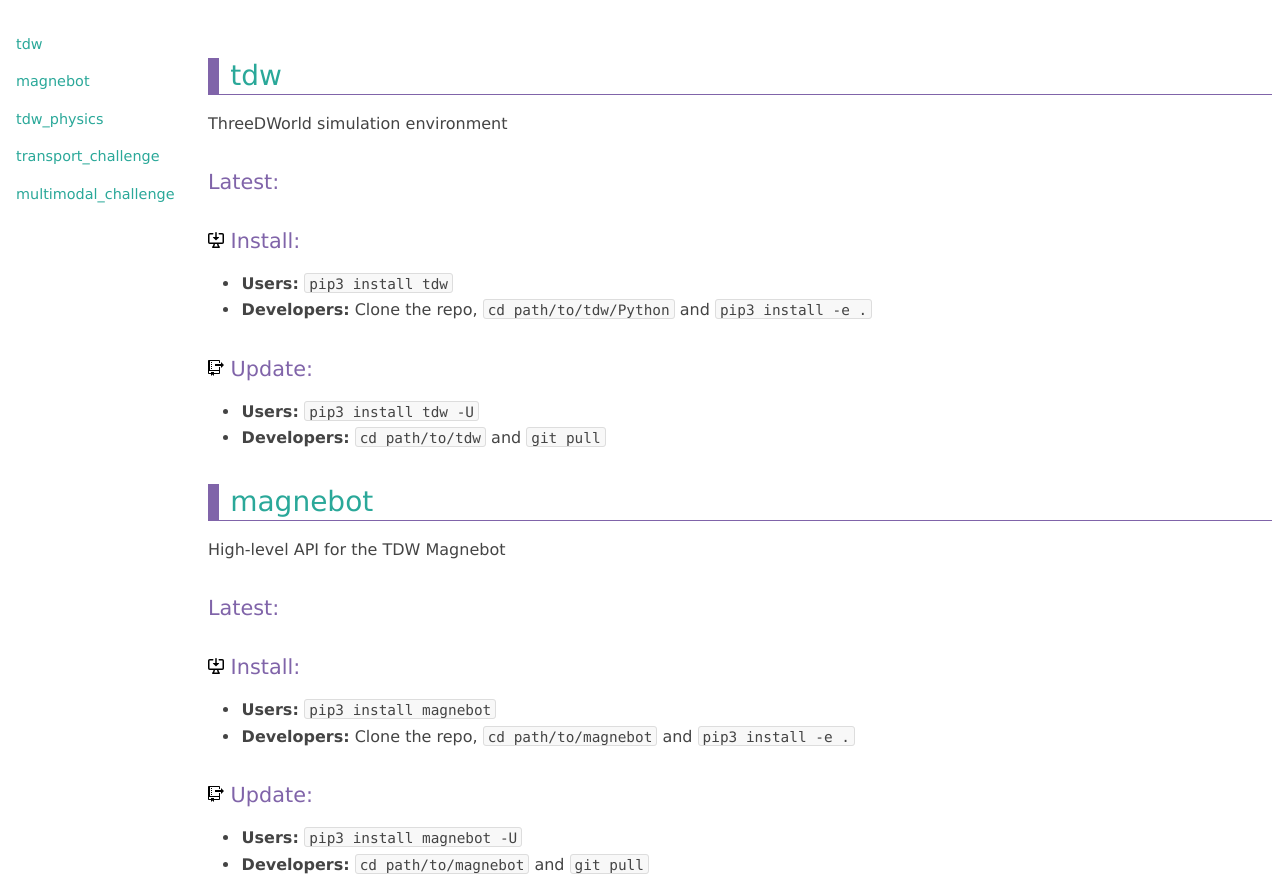
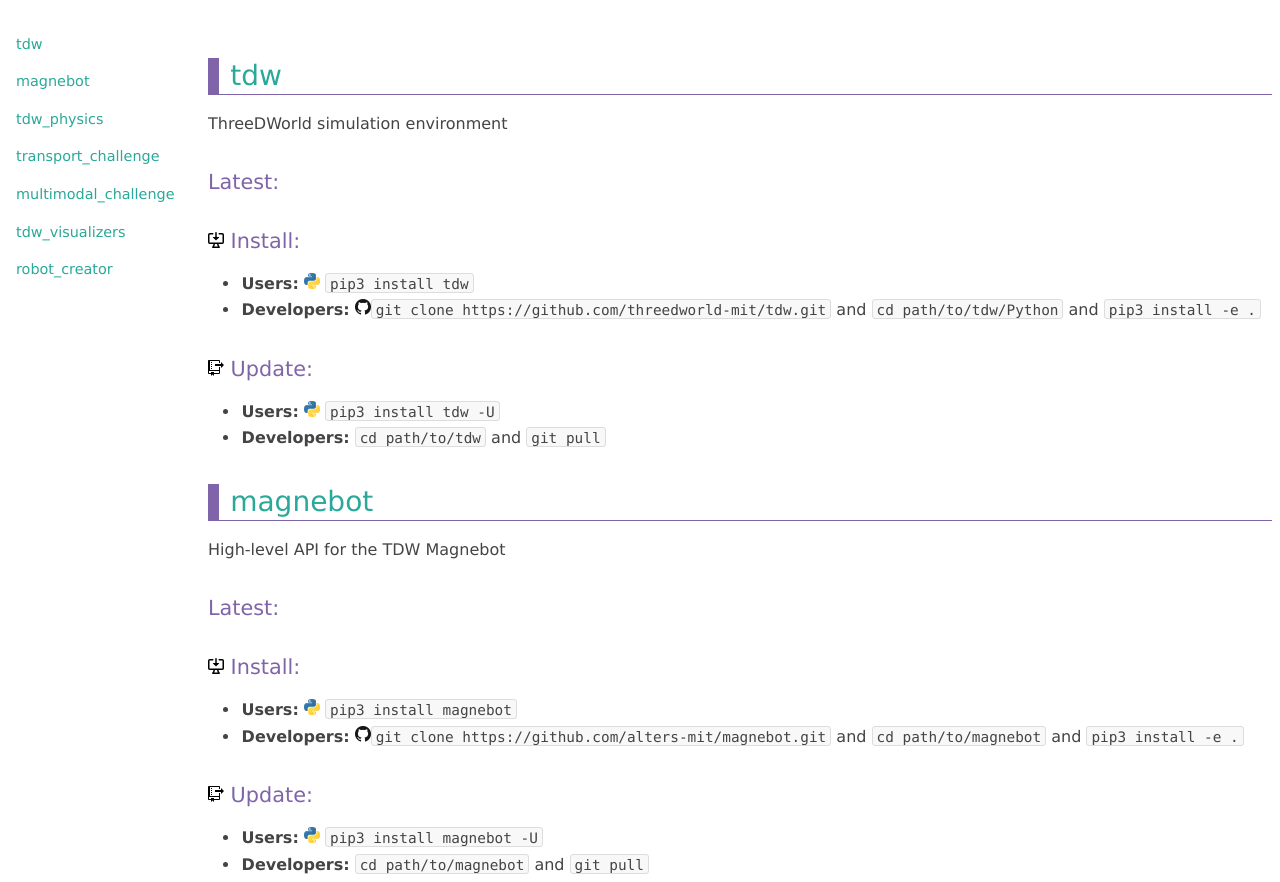
Before and after one commit to alters-mit/alters-mit.github.io, a plain HTML site: page index.html in a window 1280 px wide. Shown: the top 882 px of the page. Drawn offline with Linux system fonts and the light colour scheme; no server answers.

Commit message:
Added unity repos

```diff
--- a/index.html
+++ b/index.html
@@ -9,6 +9,10 @@
 <script>
     $('head').append('<link rel="stylesheet" type="text/css" href="css/purple.css">');
     const repos = ["threedworld-mit/tdw", "alters-mit/magnebot", "alters-mit/tdw_physics", "alters-mit/transport_challenge", "alters-mit/multimodal_challenge"];
+    const unity_urls = ["https://github.com/threedworld-mit/tdw_visualizers", "https://github.com/alters-mit/robot_creator"];
+    const pypi_icon = '<img src="images/pypi.png" alt="pypi">';
+    const github_icon = '<img src="images/github.png" alt="pypi">';
+
     let repo_names = [];
     for (i = 0; i < repos.length; i++) {
         repo_names[i] = /\/(.*)/.exec(repos[i])[1];
@@ -37,17 +41,18 @@
         let install = "<h4><img src='images/desktop-download-16.svg' alt='install'> Install:</h4>\n\n<ul>\n";
         let update = "<h4><img src='images/repo-pull-16.svg' alt='update'> Update:</h4>\n\n<ul>\n";
         let git_pull = "<code>cd path/to/" + repo_names[i] + "</code> and <code>git pull</code>";
+        let git_clone = github_icon + "<code>git clone " + "https://github.com/" + repo + ".git</code>";
         let clone_repo = "";
         if (repo === "threedworld-mit/tdw"){
-            clone_repo = "Clone the repo, <code>cd path/to/" + repo_names[i] + "/Python</code> and <code>pip3 install -e .</code>";
+            clone_repo = git_clone + " and <code>cd path/to/" + repo_names[i] + "/Python</code> and <code>pip3 install -e .</code>";
         }
         else{
-            clone_repo = "Clone the repo, <code>cd path/to/" + repo_names[i] + "</code> and <code>pip3 install -e .</code>";
+            clone_repo = git_clone + " and <code>cd path/to/" + repo_names[i] + "</code> and <code>pip3 install -e .</code>";
         }
         if (pypi[i] != null){
-            install += "<li><b>Users: </b><code>pip3 install " + pypi[i] + "</code></li>\n";
+            install += "<li><b>Users:</b> " + pypi_icon + " <code>pip3 install " + pypi[i] + "</code></li>\n";
             install += "<li><b>Developers:</b> " + clone_repo + "</li>\n";
-            update += "<li><b>Users: </b><code>pip3 install " + pypi[i] + " -U</code></li>\n";
+            update += "<li><b>Users:</b> " + pypi_icon + " <code>pip3 install " + pypi[i] + " -U</code></li>\n";
             update += "<li><b>Developers:</b> " + git_pull + "</li>\n";
         }
         else{
@@ -79,7 +84,7 @@
                     }
                 }
                 if (install_requires.length > 0){
-                    install += "\n\n<p><b>Requires:</b> " + install_requires.join(", ") + "</p>\n";
+                    install += "\n\n<p><b>Requires:</b> " + install_requires.join(" and ") + "</p>\n";
                 }
             }
         });
@@ -123,8 +128,25 @@
         repo_div += "</div>\n\n";
         $("body").append(repo_div);
     });
+
+    // Append Unity repos.
+    const unit_descriptions = ["Display images of TDW models and visual materials", "Create robot asset bundles for TDW"];
+    unity_urls.forEach(function(unity_url, i) {
+        // Source: https://stackoverflow.com/a/16848676
+        let unity_name = /(\/)(?!.*\/)(.*)/.exec(unity_url)[2];
+        let unity_div = '<div id="' + unity_name + '">\n';
+        unity_div += '<h2><a href="' + unity_url + '">' + unity_name + "</a></h2>\n\n<p>" + unit_descriptions[i] + "</p>\n\n";
+        unity_div += "</div>\n\n";
+        $("body").append(unity_div);
+    });
+
+    // Build the sidebar.
     let sidebar = '<div class="sidenav" id="toc">\n';
     repo_names.forEach(function(repo) {
+        sidebar += '<a href="#' + repo + '">' + repo + '</a>\n';
+    });
+    unity_urls.forEach(function(url){
+        let repo = /(\/)(?!.*\/)(.*)/.exec(url)[2];
         sidebar += '<a href="#' + repo + '">' + repo + '</a>\n';
     });
     sidebar += "</div>";
```
Also changed, not shown: images/github.png (added), images/pypi.png (added).
